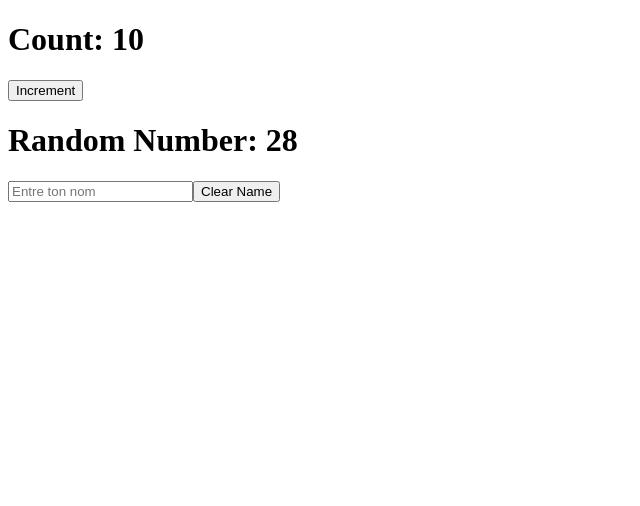
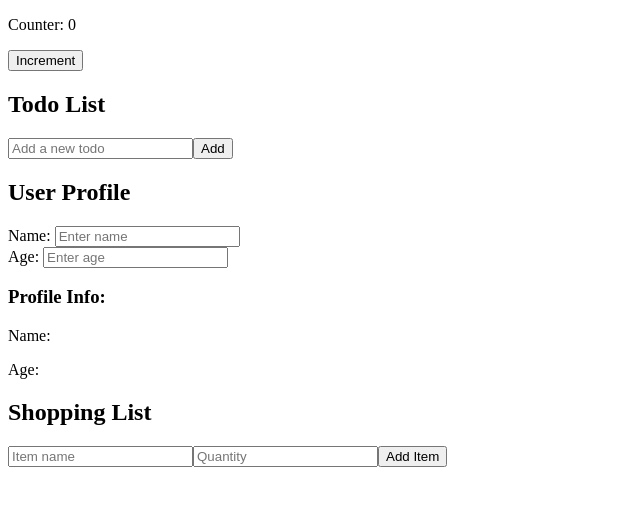
Before and after one commit to ThibautRingdev/react-demos-with-vite, a React (Vite) app: page / in a window 1280 px wide. Shown: the top 506 px of the page, without its empty margins (0-640 px from the left). Built offline with nearby package versions, Linux system fonts and the light colour scheme.

Commit message:
add useState practice exercises (counter, todo, profile, shopping list)

```diff
--- a/src/App.jsx
+++ b/src/App.jsx
@@ -1,14 +1,16 @@
 import React from 'react';
-import ExempleOne from './components/Exemple/ExempleOne';
-import ExempleTwo from './components/Exemple/ExempleTwo';
-import ExempleThree from './components/Exemple/ExempleThree';
+import Counter from './components/useState/Exercice/Counter';
+import TodoList from './components/useState/Exercice/TodoList';
+import Profile from './components/useState/Exercice/Profile';
+import ShoppingList from './components/useState/Exercice/ShoppingList';
 
 function App() {
   return (
     <div>
-      <ExempleOne />
-      <ExempleTwo />
-      <ExempleThree/>
+      <Counter />
+      <TodoList />
+      <Profile />
+      <ShoppingList />
     </div>
   );
 }
--- /dev/null
+++ b/src/components/useState/Exercice/ShoppingList.jsx
@@ -0,0 +1,57 @@
+import React, { useState } from 'react';
+
+function ShoppingList() {
+    const [items, setItems] = useState([]);
+    const [newItem, setNewItem] = useState({ name: '', quantity: '' });
+
+    const handleChange = (e) => {
+        const { name, value } = e.target;
+        setNewItem(prev => ({
+            ...prev,
+            [name]: value
+        }));
+    };
+
+    const handleSubmit = (e) => {
+        e.preventDefault();
+        if (newItem.name.trim() === "" || newItem.quantity === "") return;
+        setItems(prevItems => [
+            ...prevItems,
+            { name: newItem.name, quantity: newItem.quantity }
+        ]);
+        setNewItem({ name: '', quantity: '' });
+    };
+
+    return (
+        <div>
+            <h2>Shopping List</h2>
+            <form onSubmit={handleSubmit}>
+                <input
+                    type="text"
+                    name="name"
+                    placeholder="Item name"
+                    value={newItem.name}
+                    onChange={handleChange}
+                />
+                <input
+                    type="number"
+                    name="quantity"
+                    placeholder="Quantity"
+                    min="1"
+                    value={newItem.quantity}
+                    onChange={handleChange}
+                />
+                <button type="submit">Add Item</button>
+            </form>
+            <ul>
+                {items.map((item, idx) => (
+                    <li key={idx}>
+                        {item.name} (x{item.quantity})
+                    </li>
+                ))}
+            </ul>
+        </div>
+    );
+}
+
+export default ShoppingList;
```
